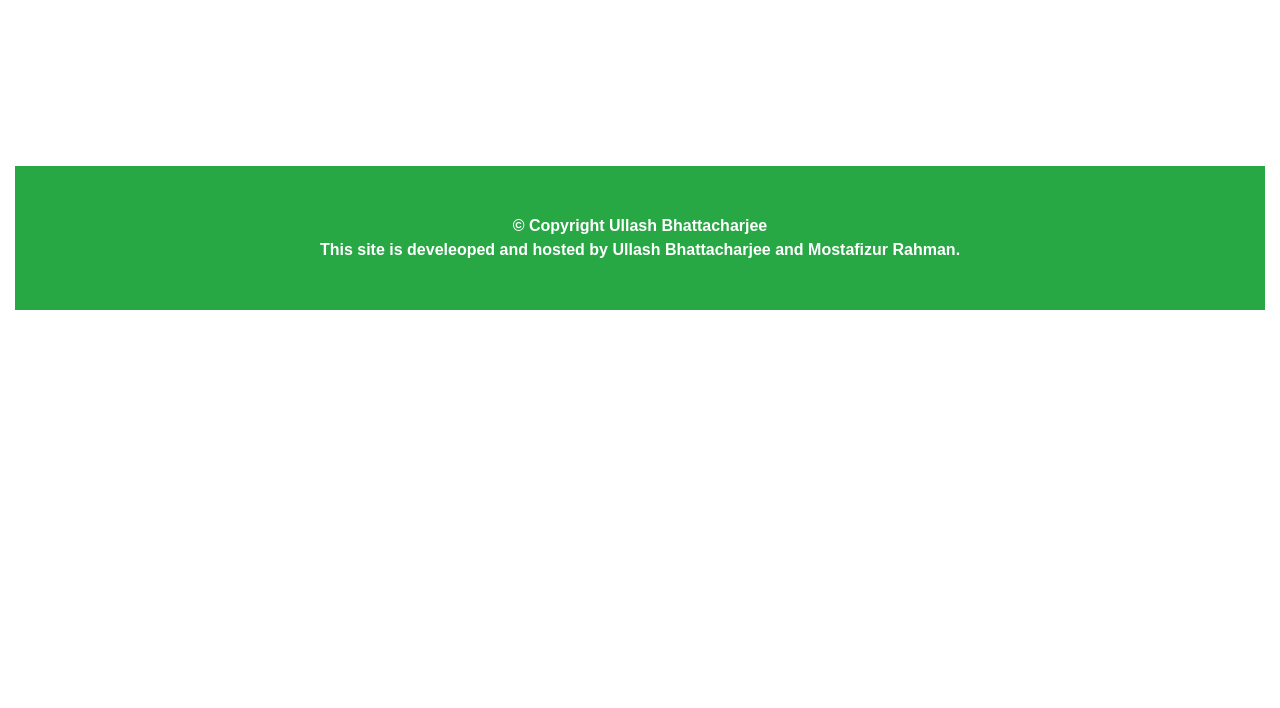
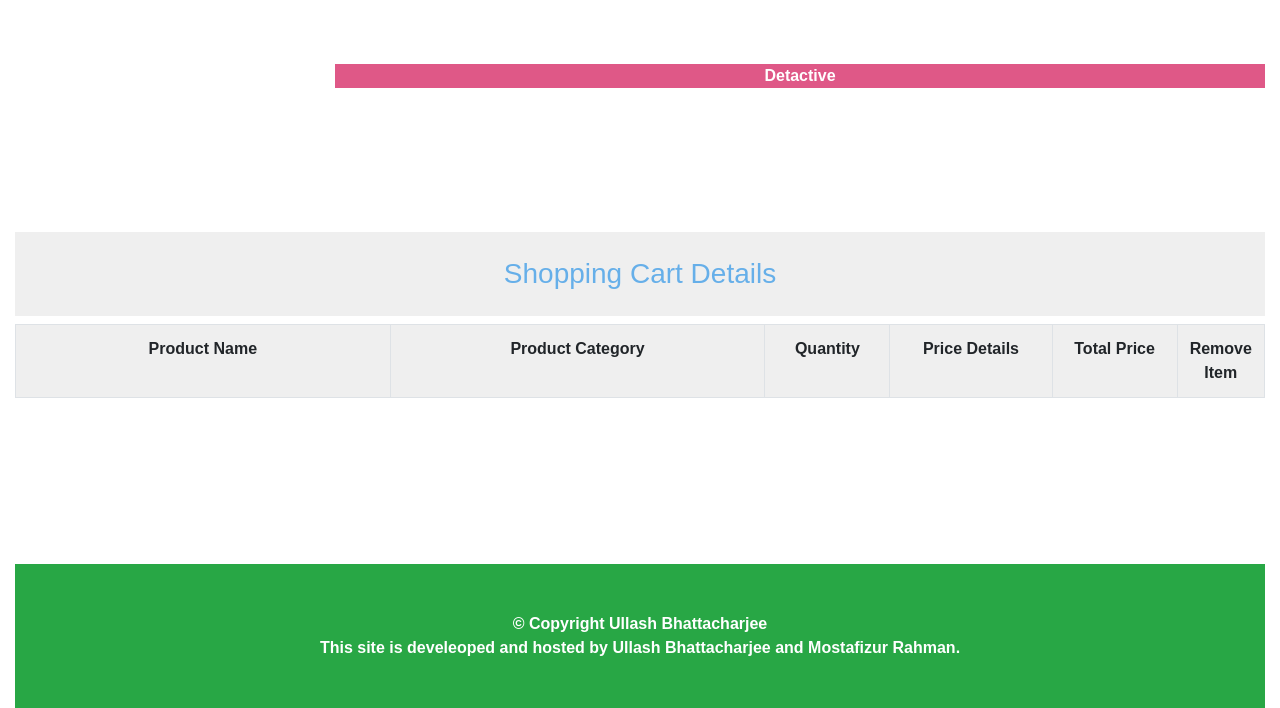
Before and after one commit to turjo997/e-BookCart, a PHP site: page /user/userprofile.php in a window 1280 px wide. Shown: the part 1575-2283 px from the top of the page. Before the commit the page ends 1885 px from the top, so only its background shows below. Run offline with PHP 8.4, Linux system fonts and the light colour scheme; the visitor is signed in with stand-in values (Sample User, id 1); tables that the repository leaves empty or names only in its code hold one stand-in row (values such as "Sample post"); data that the repository does not hold is empty.

Commit message:
Update userprofile.php

```diff
--- a/user/userprofile.php
+++ b/user/userprofile.php
@@ -71,7 +71,7 @@ if (isset($_GET["action"])){
           <a class="dropdown-item" href="#">Novels</a>
           <a class="dropdown-item" href="#actions">Actions & Adventures</a>
           <a class="dropdown-item" href="#comics">Comics</a>
-          <a class="dropdown-item" href="#">Detactive</a>
+          <a class="dropdown-item" href="#detactive">Detactive</a>
         </div>
       </li>
     </ul>
@@ -409,6 +409,123 @@ if (isset($_GET["action"])){
             </table>
         </div>
 
+
+
+    <div id ="detactive"class="row">
+
+           <div class="col-lg-3">
+
+           </div>
+
+           <div class="col-lg-9">
+                 <br><br>
+                 <div style="color: white; font-weight: bold;text-align: center; width: 100%;display: inline-table;height: 25%;background-color: #df5887;"class="tag">Detactive</div>
+                  <br><br>
+                 <div class="row">
+        <?php
+            $query = "select * from books where category = 'Detactive' order by book_id ASC";
+            $result = mysqli_query($link,$query);
+            if(mysqli_num_rows($result) > 0) {
+
+                while ($row = mysqli_fetch_array($result)) {
+
+                    ?>
+                    <div class="col-md-3">
+
+                        <form method="post" action="userprofile.php? action=add&id=<?php echo $row["book_id"]; ?>">
+
+                            <div class="product">
+                                <img src="<?php echo $row["img"]; ?>" class="img-responsive" style="width: 100px; height:100px">
+                                <h5 class="text-success"><?php echo 'Book id : ' . $row["book_id"]; ?></h5>
+                                <h5 class="text-success"><?php echo 'Book Name : ' . $row["book_name"]; ?></h5>
+                                <h5 class="text-success"><?php echo 'Book Price : ' . $row["price"]; ?></h5>
+                                <input type="text" name="quantity" class="form-control" value="1">
+                                <input type="hidden" name="hidden_category" value="<?php echo $row["category"]; ?>">
+                                <input type="hidden" name="hidden_name" value="<?php echo $row["book_name"]; ?>">
+                                <input type="hidden" name="hidden_price" value="<?php echo $row["price"]; ?>">
+                                <input type="submit" name="add" style="margin-top: 5px;" class="btn btn-success"
+                                       value="Add to Cart">
+                            </div>
+                        </form>
+                    </div>
+                    <?php
+                }
+            }
+        ?>
+
+
+
+</div>
+
+ </div>
+
+</div>
+
+
+
+<div style="clear: both"></div>
+<br><br><br><br><br>
+        <h3 class="title2">Shopping Cart Details</h3>
+        <div class="table-responsive">
+            <table class="table table-bordered">
+            <tr>
+                <th width="30%">Product Name</th>
+                 <th width="30%">Product Category</th>
+                <th width="10%">Quantity</th>
+                <th width="13%">Price Details</th>
+                <th width="10%">Total Price</th>
+                <th width="17%">Remove Item</th>
+            </tr>
+
+            <?php
+
+
+                if(!empty($_SESSION["cart"])){
+                    $total = 0;
+                    $totalcart = 0;
+                    foreach ($_SESSION["cart"] as $key => $value) {
+                        ?>
+                        <tr>
+                            <td><?php echo $value["item_name"]; ?></td>
+                            <td><?php echo $value["item_category"]; ?></td>
+                            <td><?php echo $value["item_quantity"]; ?></td>
+                            <td><?php echo $value["product_price"]; ?></td>
+                            <td>
+                                <?php echo number_format($value["item_quantity"] * $value["product_price"], 2); ?> TK</td>
+                            <td><a href="userprofile.php?action=delete&id=<?php echo $value["product_id"]; ?>"><span
+                                        class="text-danger">Remove Item</span></a></td>
+
+                        </tr>
+                        <?php
+                        //$_SESSION['iteminfo']=array();
+                        $_SESSION['item_name'] = $value["item_name"];
+                        $_SESSION['item_quantity'] = $value["item_quantity"];
+                       // array_push($_SESSION['item_name'],$_SESSION['item_quantity']);
+
+                        //$_SESSION['name_here'] = $iteminfo;
+
+                         $totalcart = $totalcart + $value["item_quantity"] ;
+                         $total = $total + ($value["item_quantity"] * $value["product_price"]);
+                    }
+
+                   // $totalcart =
+
+                         $_SESSION['total_item'] = $totalcart;
+                         $_SESSION['total_cost'] = $total;
+
+                        ?>
+                        <tr>
+                            <td colspan="3" align="right">Total</td>
+                            <th align="right"><?php echo number_format($total, 2); ?> TK</th>
+                            <td></td>
+                        </tr>
+
+                        <?php
+                    }
+                ?>
+            </table>
+        </div>
+
     </div>
 
 
```
